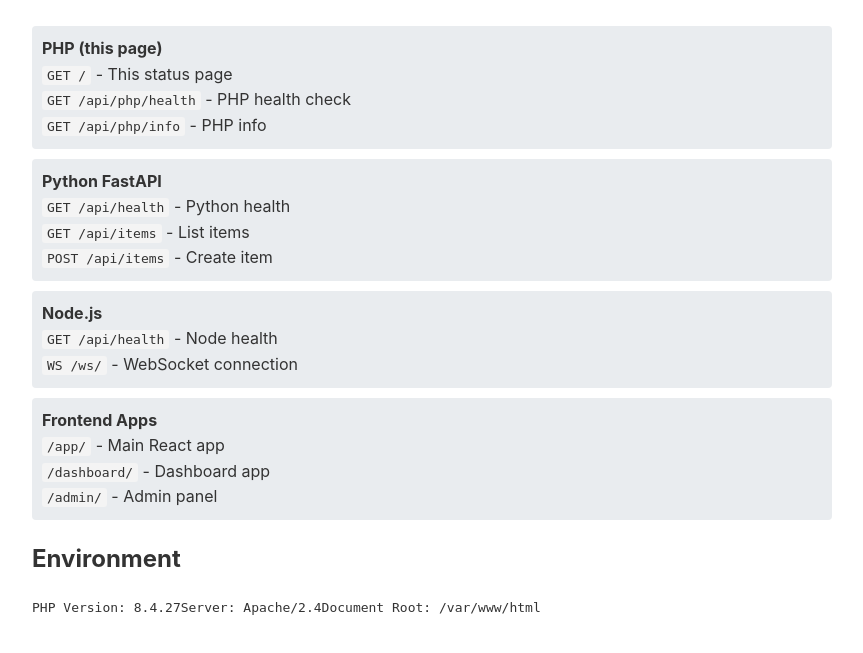
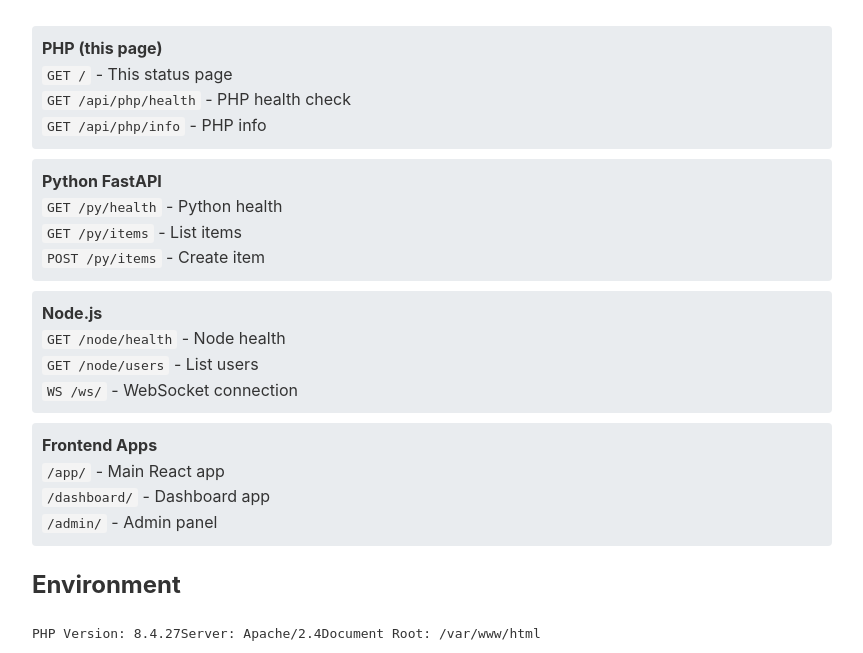
Before and after one commit to maskintelligence-gif/mask-runtime-container, a PHP site: page / in a window 1280 px wide. Shown: the part 273-926 px from the top of the page, without its empty margins (208-1071 px from the left). Before the commit the page ends 888 px from the top, so only its background shows below. Run offline with PHP 8.4, Linux system fonts and the light colour scheme.

Commit message:
Update index.php

```diff
--- a/index.php
+++ b/index.php
@@ -104,14 +104,15 @@ if ($request === '/') {
 
         <div class="endpoint">
     <strong>Python FastAPI</strong><br>
-            <code>GET /api/health</code> - Python health<br>
-            <code>GET /api/items</code> - List items<br>
-            <code>POST /api/items</code> - Create item
+    <code>GET /py/health</code> - Python health<br>
+    <code>GET /py/items</code> - List items<br>
+    <code>POST /py/items</code> - Create item
 </div>
 
 <div class="endpoint">
     <strong>Node.js</strong><br>
-            <code>GET /api/health</code> - Node health<br>
+    <code>GET /node/health</code> - Node health<br>
+    <code>GET /node/users</code> - List users<br>
     <code>WS /ws/</code> - WebSocket connection
 </div>
 
```
Lines whose indentation alone changed are shown as unchanged.
